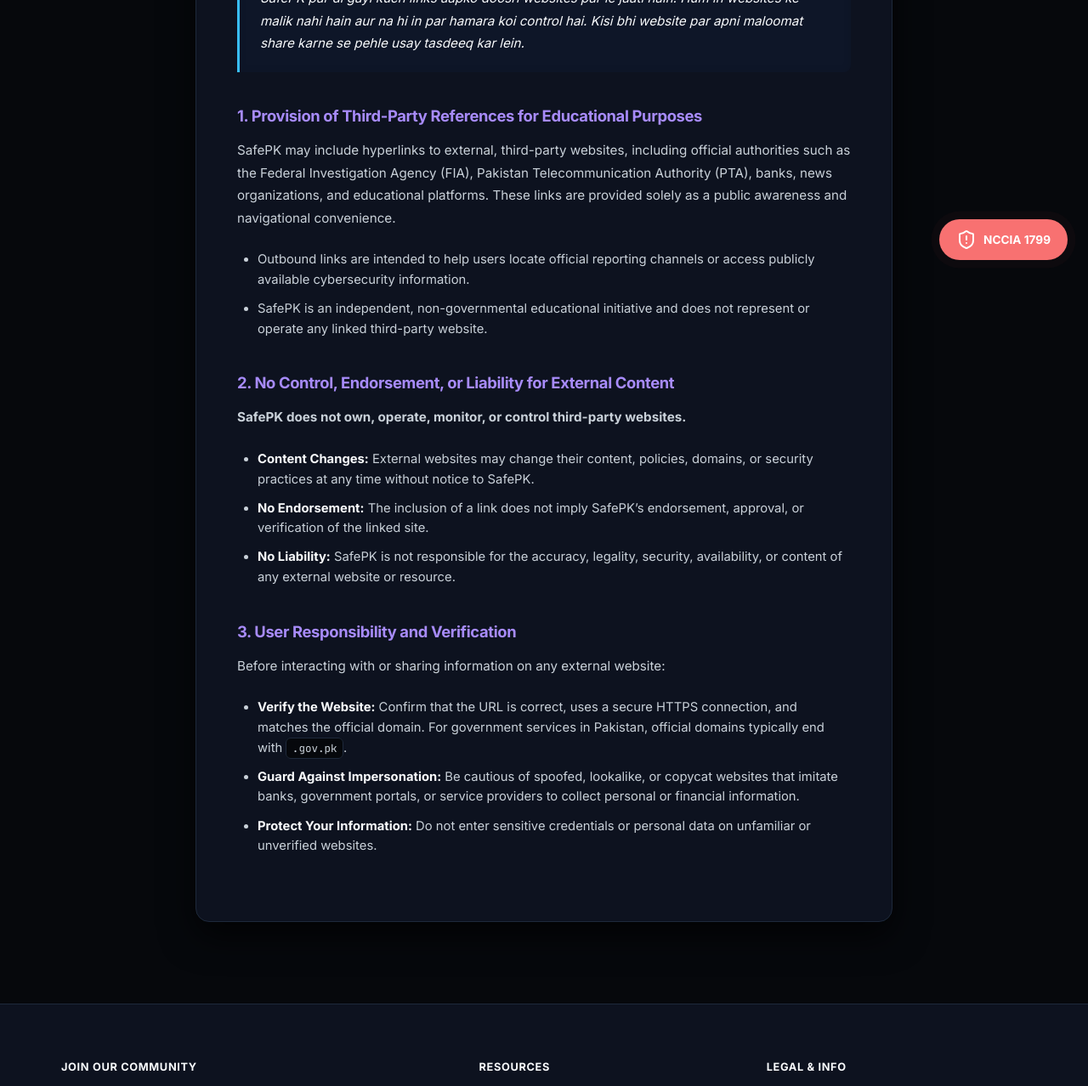
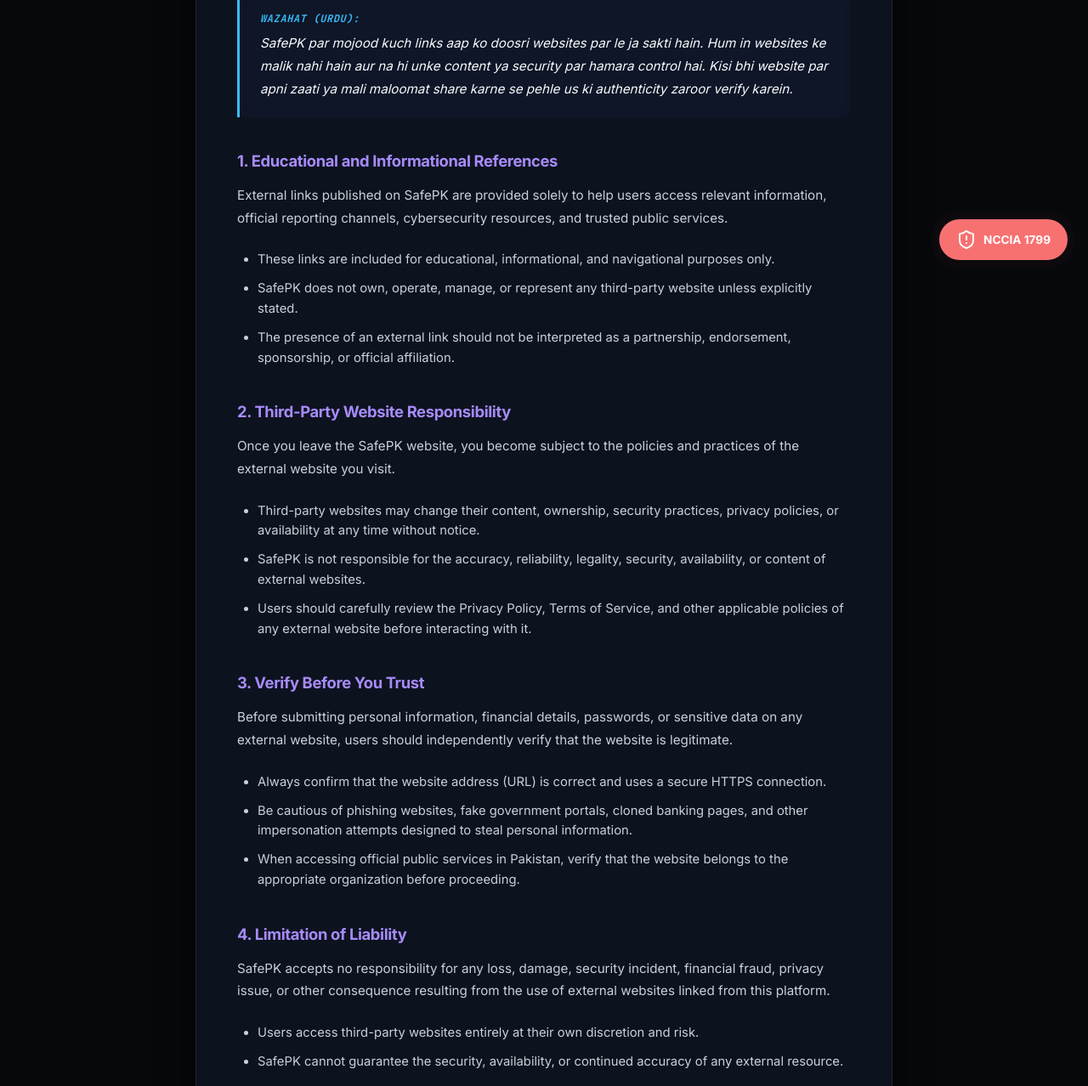
Before and after one commit to Kamran-Liaquat404/SafePK, a plain HTML site: page pages/external-links-policy.html in a window 1280 px wide. Shown: the part 470-1748 px from the top of the page at 85% size. Drawn offline with nearby package versions, Linux system fonts and the light colour scheme.

Commit message:
Update external-links-policy.html

```diff
--- a/pages/external-links-policy.html
+++ b/pages/external-links-policy.html
@@ -77,51 +77,85 @@
 <main class="main-content">
   <div class="container">
     <div class="legal-wrapper animate-fade-in">
+
       <div class="legal-header">
         <div class="legal-title-block">
-              <span class="text-primary"><i data-lucide="link" class="w-7 h-7"></i></span>
+          <span class="text-primary">
+            <i data-lucide="link" class="w-7 h-7"></i>
+          </span>
           <h1 class="legal-title">External Links Policy</h1>
         </div>
-            <span class="legal-meta">LAST UPDATED: JUNE 2026 | PURPOSE: OUTBOUND LINK GUIDANCE</span>
+
+        <span class="legal-meta">
+          LAST UPDATED: JUNE 2026 | PURPOSE: EXTERNAL WEBSITE DISCLOSURE
+        </span>
       </div>
 
       <div class="legal-body text-secondary">
+
         <p>
-              This External Links Policy explains how SafePK uses, reviews, and references outbound links to third-party websites and resources.
+          SafePK may provide links to third-party websites, government portals, financial institutions, educational organizations, cybersecurity resources, and other publicly available services. This policy explains how these external links are selected and the limitations of SafePK's responsibility regarding third-party websites.
         </p>
 
-            <blockquote style="border-left: 3px solid var(--color-primary); padding-left: 1rem; margin: 1.5rem 0; font-style: italic; color: var(--text-primary);">
-              <strong>Clarification (Urdu):</strong> SafePK par di gayi kuch links aapko doosri websites par le jaati hain. Hum in websites ke malik nahi hain aur na hi in par hamara koi control hai. Kisi bhi website par apni maloomat share karne se pehle usay tasdeeq kar lein.
+        <blockquote style="border-left:3px solid var(--color-primary);padding-left:1rem;margin:1.5rem 0;font-style:italic;color:var(--text-primary);">
+          <strong>Wazahat (Urdu):</strong>
+          SafePK par mojood kuch links aap ko doosri websites par le ja sakti hain. Hum in websites ke malik nahi hain aur na hi unke content ya security par hamara control hai. Kisi bhi website par apni zaati ya mali maloomat share karne se pehle us ki authenticity zaroor verify karein.
         </blockquote>
 
-            <h3>1. Provision of Third-Party References for Educational Purposes</h3>
+        <h3>1. Educational and Informational References</h3>
+
         <p>
-              SafePK may include hyperlinks to external, third-party websites, including official authorities such as the Federal Investigation Agency (FIA), Pakistan Telecommunication Authority (PTA), banks, news organizations, and educational platforms. These links are provided solely as a public awareness and navigational convenience.
+          External links published on SafePK are provided solely to help users access relevant information, official reporting channels, cybersecurity resources, and trusted public services.
         </p>
+
         <ul>
-              <li>Outbound links are intended to help users locate official reporting channels or access publicly available cybersecurity information.</li>
-              <li>SafePK is an independent, non-governmental educational initiative and does not represent or operate any linked third-party website.</li>
+          <li>These links are included for educational, informational, and navigational purposes only.</li>
+
+          <li>SafePK does not own, operate, manage, or represent any third-party website unless explicitly stated.</li>
+
+          <li>The presence of an external link should not be interpreted as a partnership, endorsement, sponsorship, or official affiliation.</li>
         </ul>
 
-            <h3>2. No Control, Endorsement, or Liability for External Content</h3>
+        <h3>2. Third-Party Website Responsibility</h3>
+
         <p>
-              <strong>SafePK does not own, operate, monitor, or control third-party websites.</strong>
+          Once you leave the SafePK website, you become subject to the policies and practices of the external website you visit.
         </p>
+
         <ul>
-              <li><strong>Content Changes:</strong> External websites may change their content, policies, domains, or security practices at any time without notice to SafePK.</li>
-              <li><strong>No Endorsement:</strong> The inclusion of a link does not imply SafePK’s endorsement, approval, or verification of the linked site.</li>
-              <li><strong>No Liability:</strong> SafePK is not responsible for the accuracy, legality, security, availability, or content of any external website or resource.</li>
+          <li>Third-party websites may change their content, ownership, security practices, privacy policies, or availability at any time without notice.</li>
+
+          <li>SafePK is not responsible for the accuracy, reliability, legality, security, availability, or content of external websites.</li>
+
+          <li>Users should carefully review the Privacy Policy, Terms of Service, and other applicable policies of any external website before interacting with it.</li>
         </ul>
 
-            <h3>3. User Responsibility and Verification</h3>
+        <h3>3. Verify Before You Trust</h3>
+
         <p>
-              Before interacting with or sharing information on any external website:
+          Before submitting personal information, financial details, passwords, or sensitive data on any external website, users should independently verify that the website is legitimate.
         </p>
+
         <ul>
-              <li><strong>Verify the Website:</strong> Confirm that the URL is correct, uses a secure HTTPS connection, and matches the official domain. For government services in Pakistan, official domains typically end with <code>.gov.pk</code>.</li>
-              <li><strong>Guard Against Impersonation:</strong> Be cautious of spoofed, lookalike, or copycat websites that imitate banks, government portals, or service providers to collect personal or financial information.</li>
-              <li><strong>Protect Your Information:</strong> Do not enter sensitive credentials or personal data on unfamiliar or unverified websites.</li>
+          <li>Always confirm that the website address (URL) is correct and uses a secure HTTPS connection.</li>
+
+          <li>Be cautious of phishing websites, fake government portals, cloned banking pages, and other impersonation attempts designed to steal personal information.</li>
+
+          <li>When accessing official public services in Pakistan, verify that the website belongs to the appropriate organization before proceeding.</li>
         </ul>
+
+        <h3>4. Limitation of Liability</h3>
+
+        <p>
+          SafePK accepts no responsibility for any loss, damage, security incident, financial fraud, privacy issue, or other consequence resulting from the use of external websites linked from this platform.
+        </p>
+
+        <ul>
+          <li>Users access third-party websites entirely at their own discretion and risk.</li>
+
+          <li>SafePK cannot guarantee the security, availability, or continued accuracy of any external resource.</li>
+        </ul>
+
       </div>
     </div>
   </div>
```
Lines whose indentation alone changed are shown as unchanged.
